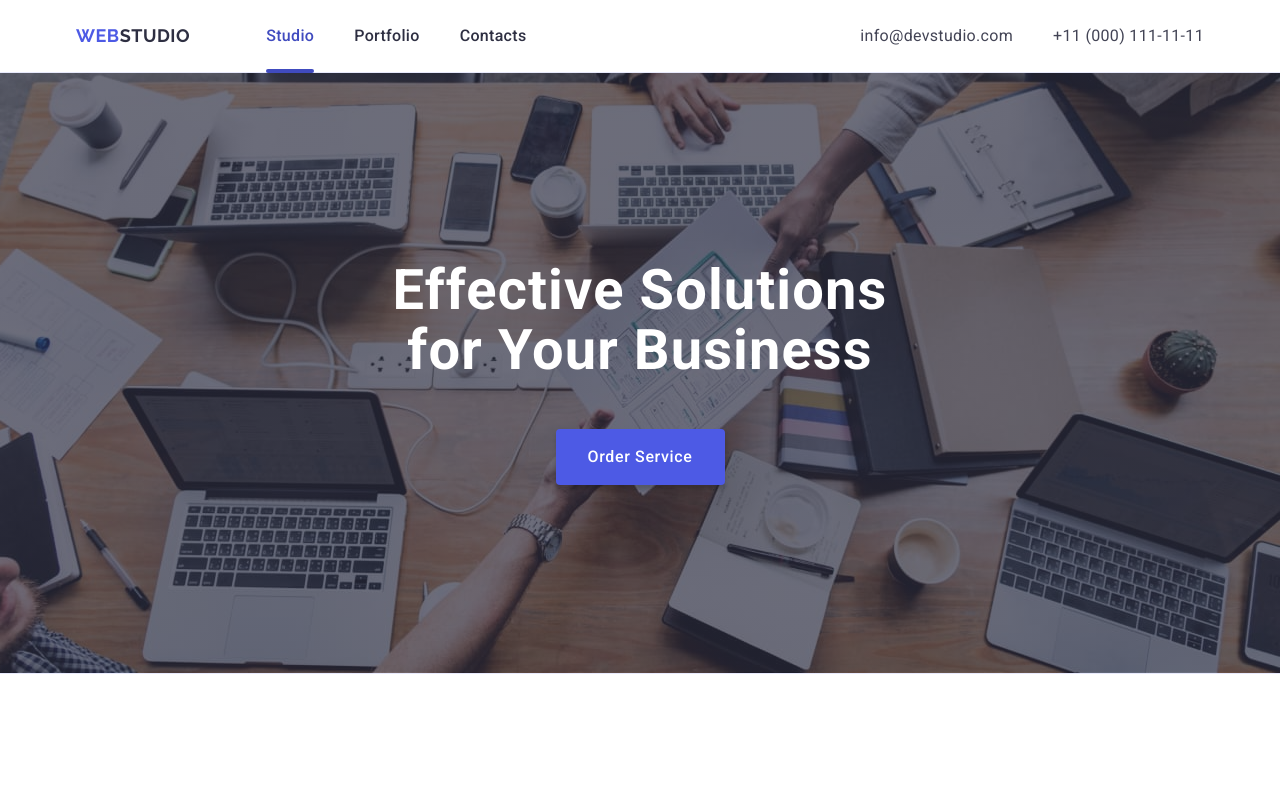
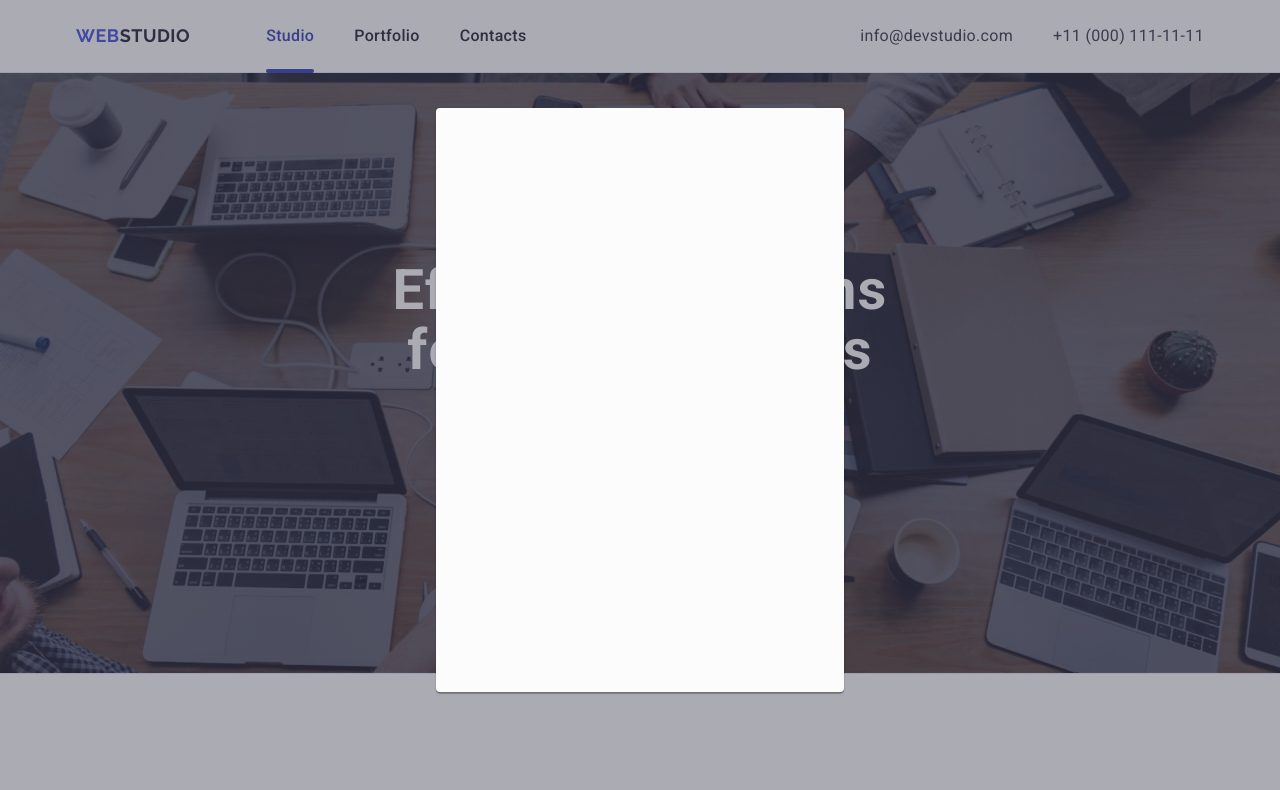
Before and after one commit to IvanNevm/goit-markup-hw-05, a plain HTML site: page index.html in a window 1280 px wide. Shown: the top 790 px of the page. Drawn offline with nearby package versions, Linux system fonts and the light colour scheme.

Commit message:
backdrop

```diff
--- a/css/styles.css
+++ b/css/styles.css
@@ -542,3 +542,40 @@ margin-bottom: 32px;
     display: flex;
     gap: 24px;
 }
+/* ================BACKDROP==================*/
+.backdrop {
+    position: fixed;
+    top: 0;
+    left: 0;
+    width: 100%;
+    height: 100%;
+    background-color: rgba(46, 47, 66, 0.4);
+    opacity: 0;
+    visibility: hidden;
+    pointer-events: none;
+    transition:
+    opacity 250ms cubic-bezier(0.4, 0, 0.2, 1),
+    visibility 250ms cubic-bezier(0.4, 0, 0.2, 1);
+}
+
+.backdrop.is-open {
+    opacity: 1;
+    visibility: visible;
+    pointer-events: auto;
+}
+
+.modal {
+    position: absolute;
+    top: 50%;
+    left: 50%;
+    width: 408px;
+    min-height: 584px;
+    box-shadow: 0 1px 1px 0 rgba(0, 0, 0, 0.14), 0 1px 3px 0 rgba(0, 0, 0, 0.12), 0 2px 1px 0 rgba(0, 0, 0, 0.2);
+        background-color: #fcfcfc;
+    border-radius: 4px;
+    transform: translate(-50%, -50%);
+    transition: transform 250ms cubic-bezier(0.4, 0, 0.2, 1);
+}
+.backdrop:not(.is-open) .modal {
+    transform: translate(-50%, -50%) scale(1.5) ;
+}
--- a/index.html
+++ b/index.html
@@ -372,11 +372,13 @@
                             </use>
                         </svg>
                     </button>
-
         </form>
 
     </div>
     </div>
     </footer>
+    <div class="backdrop is-open">
+        <div class="modal"></div>
+    </div>
 </body>
 </html>
```
